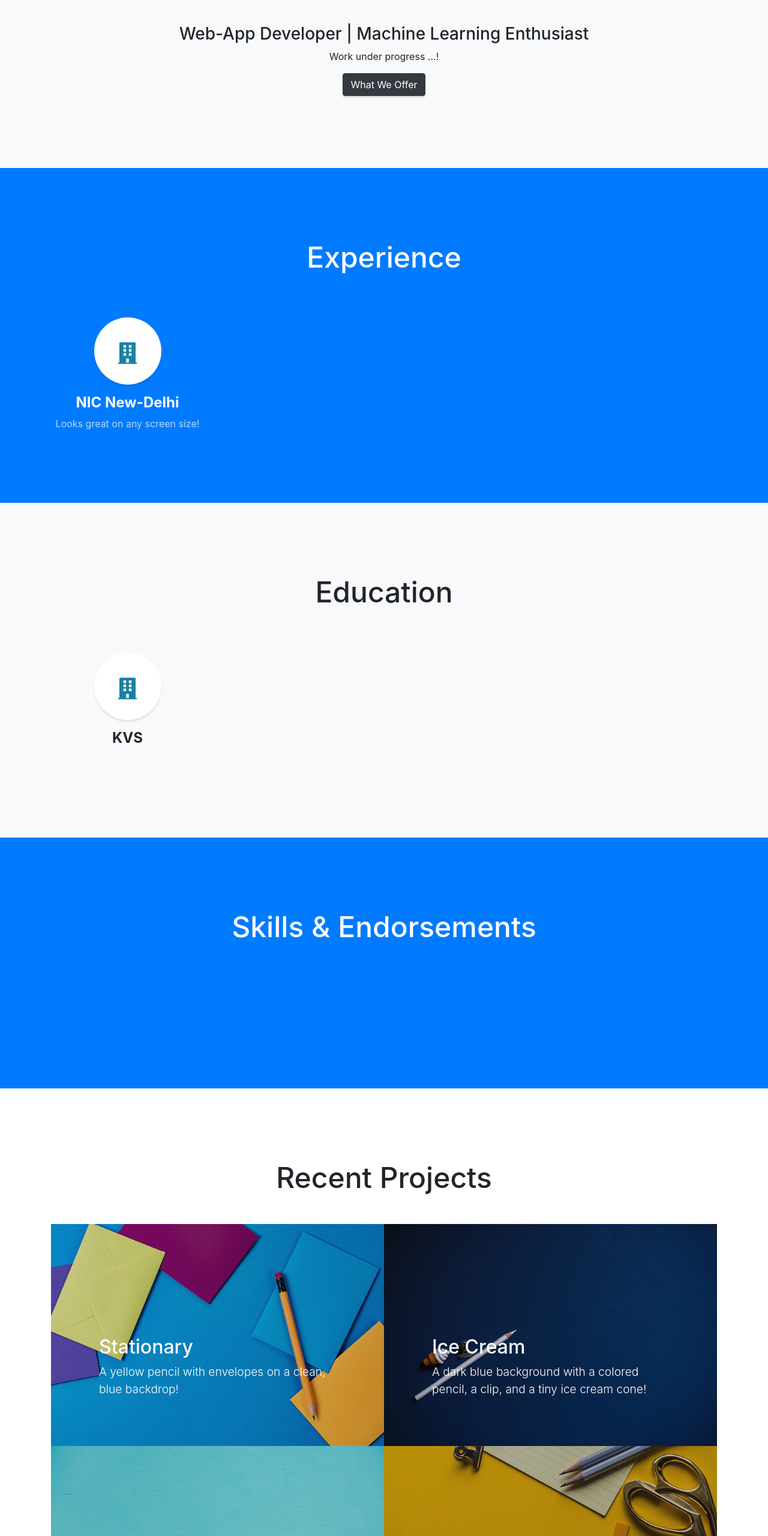
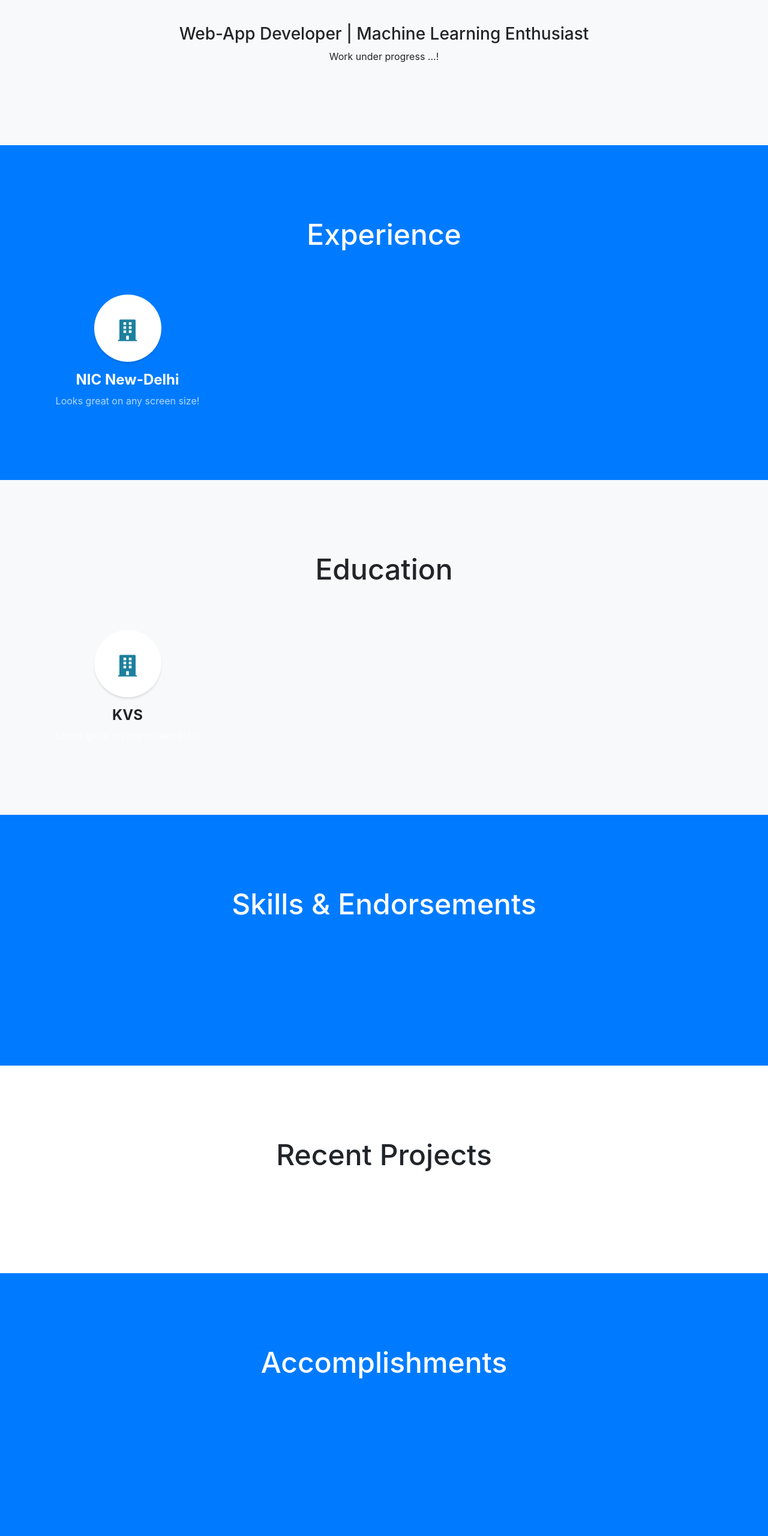
Before and after one commit to barthwalumang/barthwalumang-folio, a website with bundled scripts: page index.html in a window 1280 px wide. Shown: the part 880-3440 px from the top of the page at 60% size. Built offline with nearby package versions, Linux system fonts and the light colour scheme.

Commit message:
add .gitignore

```diff
--- a/index.html
+++ b/index.html
@@ -84,7 +84,7 @@
           <p>Work under progress ...!</p>
           <!-- <p class="lead mb-5">This theme features a flexible, UX friendly sidebar menu and stock photos from our friends at -->
           <!-- <a href="https://unsplash.com/">Unsplash</a>!</p> -->
-          <a class="btn btn-dark btn-xl js-scroll-trigger" href="#services">What We Offer</a>
+          <!--<a class="btn btn-dark btn-xl js-scroll-trigger" href="#services">What We Offer</a>-->
         </div>
       </div>
     </div>
@@ -203,7 +203,7 @@
         <!--<h3 class="text-secondary mb-0">Portfolio</h3>-->
         <h2 class="mb-5">Recent Projects</h2>
       </div>
-      <div class="row no-gutters">
+      <!--<div class="row no-gutters">
         <div class="col-lg-6">
           <a class="portfolio-item" href="#!">
             <div class="caption">
@@ -248,7 +248,7 @@
             <img class="img-fluid" src="img/portfolio-4.jpg" alt="">
           </a>
         </div>
-      </div>
+      </div>-->
     </div>
   </section>
 
```
Also changed, not shown: 1 other file.
